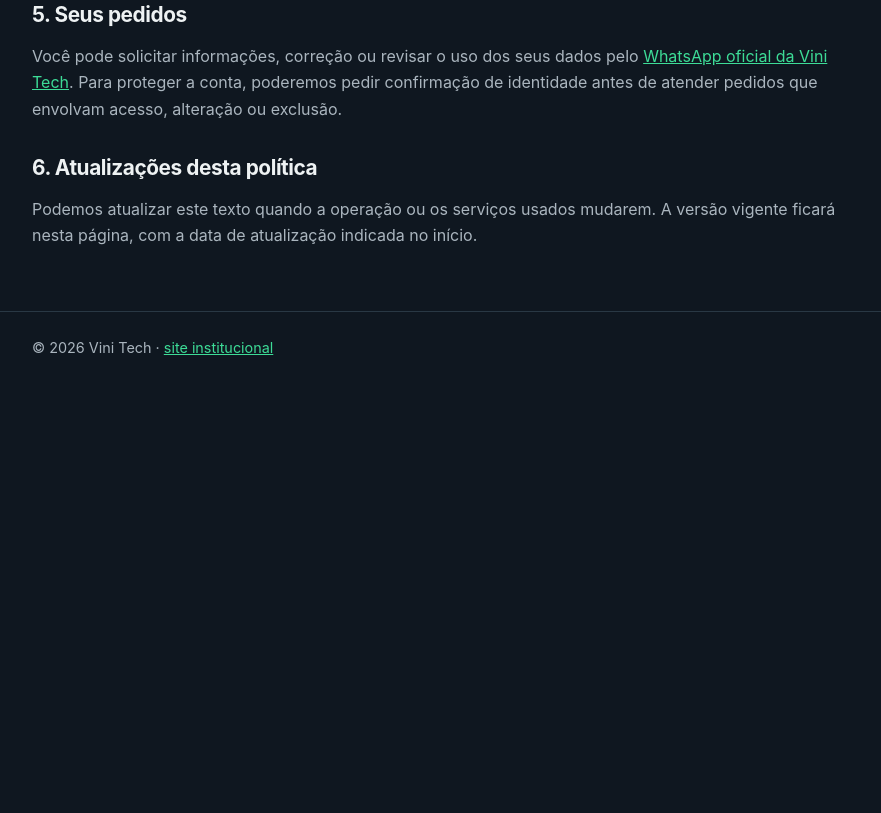
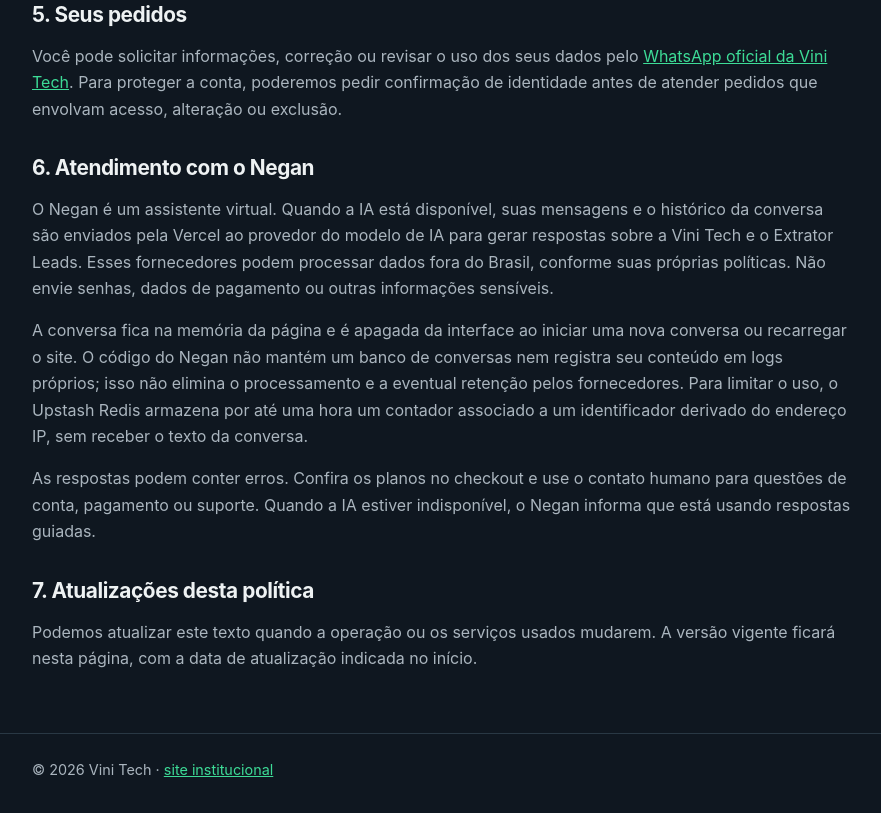
Before and after one commit to Duraccel/vinitech-site, a website: page privacidade/index.html in a window 1280 px wide. Shown: the part 1119-1932 px from the top of the page, without its empty margins (198-1079 px from the left). Before the commit the page ends 1514 px from the top, so only its background shows below. Drawn offline with Linux system fonts and the light colour scheme.

Commit message:
Explain Negan AI processing and rate limit privacy

```diff
--- a/privacidade/index.html
+++ b/privacidade/index.html
@@ -14,7 +14,7 @@
   <main class="wrap">
     <span class="eyebrow">Vini Tech</span>
     <h1>Política de Privacidade</h1>
-    <p class="updated">Atualizada em 9 de setembro de 2026.</p>
+    <p class="updated">Atualizada em 16 de setembro de 2026.</p>
 
     <div class="notice"><p>Esta página explica, de forma objetiva, como a Vini Tech trata os dados necessários para atender contatos comerciais, pré-cadastros e o acesso ao Lead Engine.</p></div>
 
@@ -34,7 +34,12 @@
     <h2>5. Seus pedidos</h2>
     <p>Você pode solicitar informações, correção ou revisar o uso dos seus dados pelo <a href="https://wa.me/5511947342806?text=Ol%C3%A1!%20Quero%20falar%20sobre%20meus%20dados%20pessoais." target="_blank" rel="noopener">WhatsApp oficial da Vini Tech</a>. Para proteger a conta, poderemos pedir confirmação de identidade antes de atender pedidos que envolvam acesso, alteração ou exclusão.</p>
 
-    <h2>6. Atualizações desta política</h2>
+    <h2>6. Atendimento com o Negan</h2>
+    <p>O Negan é um assistente virtual. Quando a IA está disponível, suas mensagens e o histórico da conversa são enviados pela Vercel ao provedor do modelo de IA para gerar respostas sobre a Vini Tech e o Extrator Leads. Esses fornecedores podem processar dados fora do Brasil, conforme suas próprias políticas. Não envie senhas, dados de pagamento ou outras informações sensíveis.</p>
+    <p>A conversa fica na memória da página e é apagada da interface ao iniciar uma nova conversa ou recarregar o site. O código do Negan não mantém um banco de conversas nem registra seu conteúdo em logs próprios; isso não elimina o processamento e a eventual retenção pelos fornecedores. Para limitar o uso, o Upstash Redis armazena por até uma hora um contador associado a um identificador derivado do endereço IP, sem receber o texto da conversa.</p>
+    <p>As respostas podem conter erros. Confira os planos no checkout e use o contato humano para questões de conta, pagamento ou suporte. Quando a IA estiver indisponível, o Negan informa que está usando respostas guiadas.</p>
+
+    <h2>7. Atualizações desta política</h2>
     <p>Podemos atualizar este texto quando a operação ou os serviços usados mudarem. A versão vigente ficará nesta página, com a data de atualização indicada no início.</p>
   </main>
   <footer><div class="wrap">© <span id="year"></span> Vini Tech · <a href="/">site institucional</a></div></footer>
```
